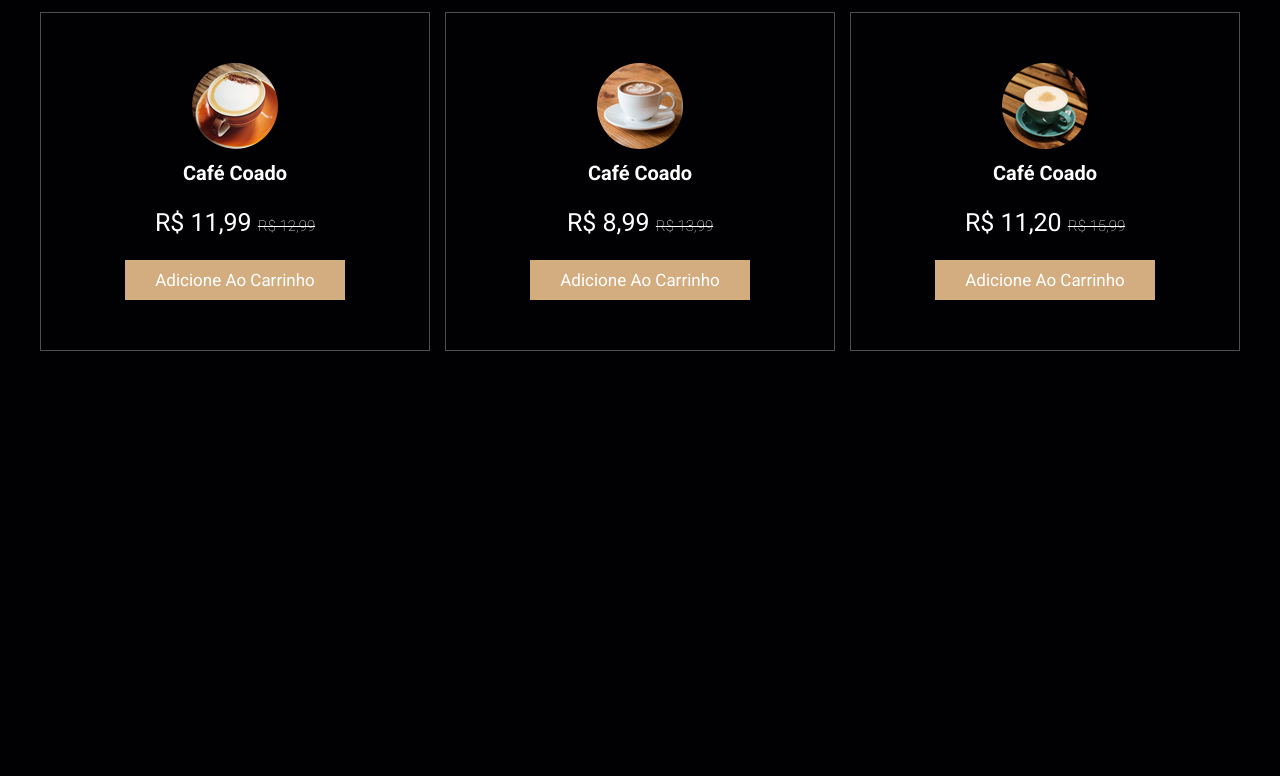
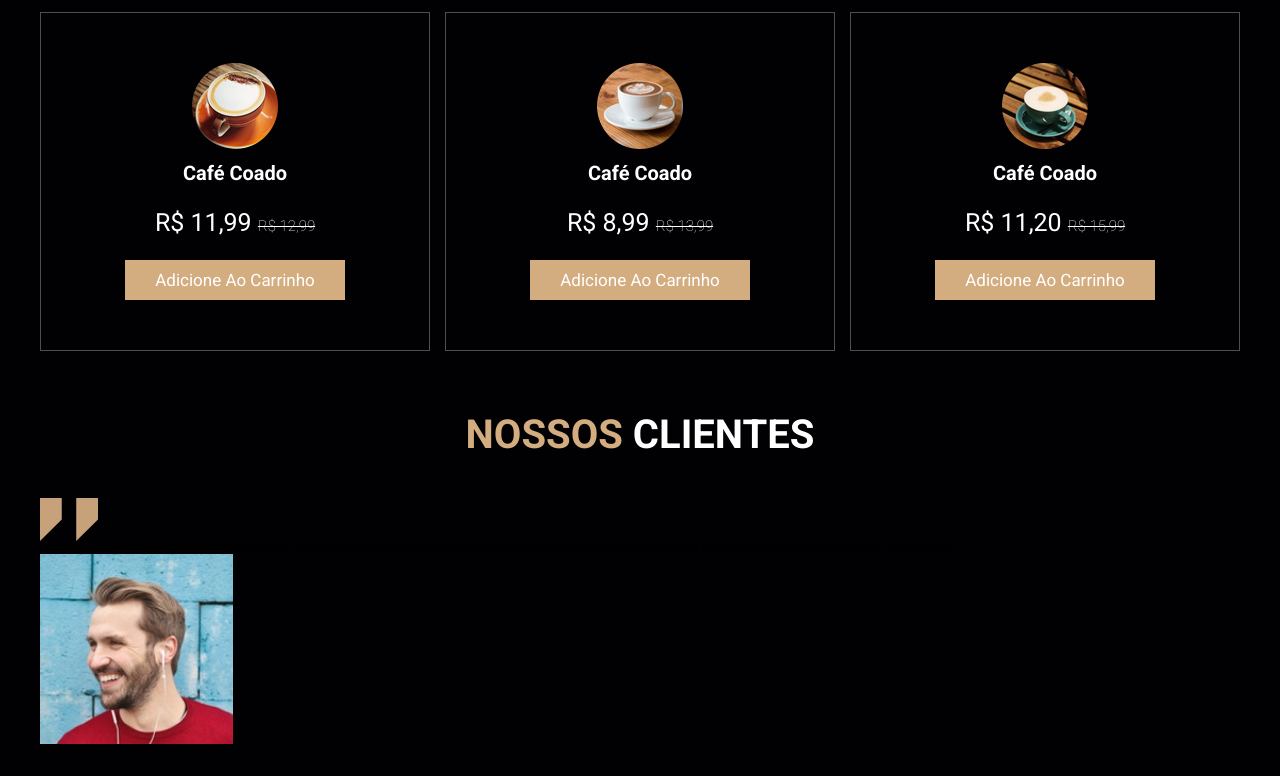
Before and after one commit to WilliandosSantos89/coffe-page, a plain HTML site: page index.html in a window 1280 px wide. Shown: the part 1979-2755 px from the top of the page. Before the commit the page ends 2360 px from the top, so only its background shows below. Drawn offline with Linux system fonts and the light colour scheme.

Commit message:
Update index.html

```diff
--- a/index.html
+++ b/index.html
@@ -110,6 +110,21 @@
         </div>
     </section>
 
+    <section class="review" id="review">
+
+        <h2 class="title">Nossos <span>Clientes</span></h2>
+        <div class="box-container">
+            <div class="box">
+                <img src="./img_cafeteria/quote-img.png" alt="">
+                <p>Lorem ipsum dolor, sit amet consectetur adipisicing elit. Quas iusto error, dolore eveniet nulla provident optio iste delectus ut ducimus quasi dicta illum eos tempore quia soluta? Corporis, rem nesciunt.</p>
+                <img src="./img_cafeteria/pic-1.png" alt="foto-cliente">
+
+            </div>
+        </div>
+
+
+    </section>
+
 </body>
 
 </html>
```
